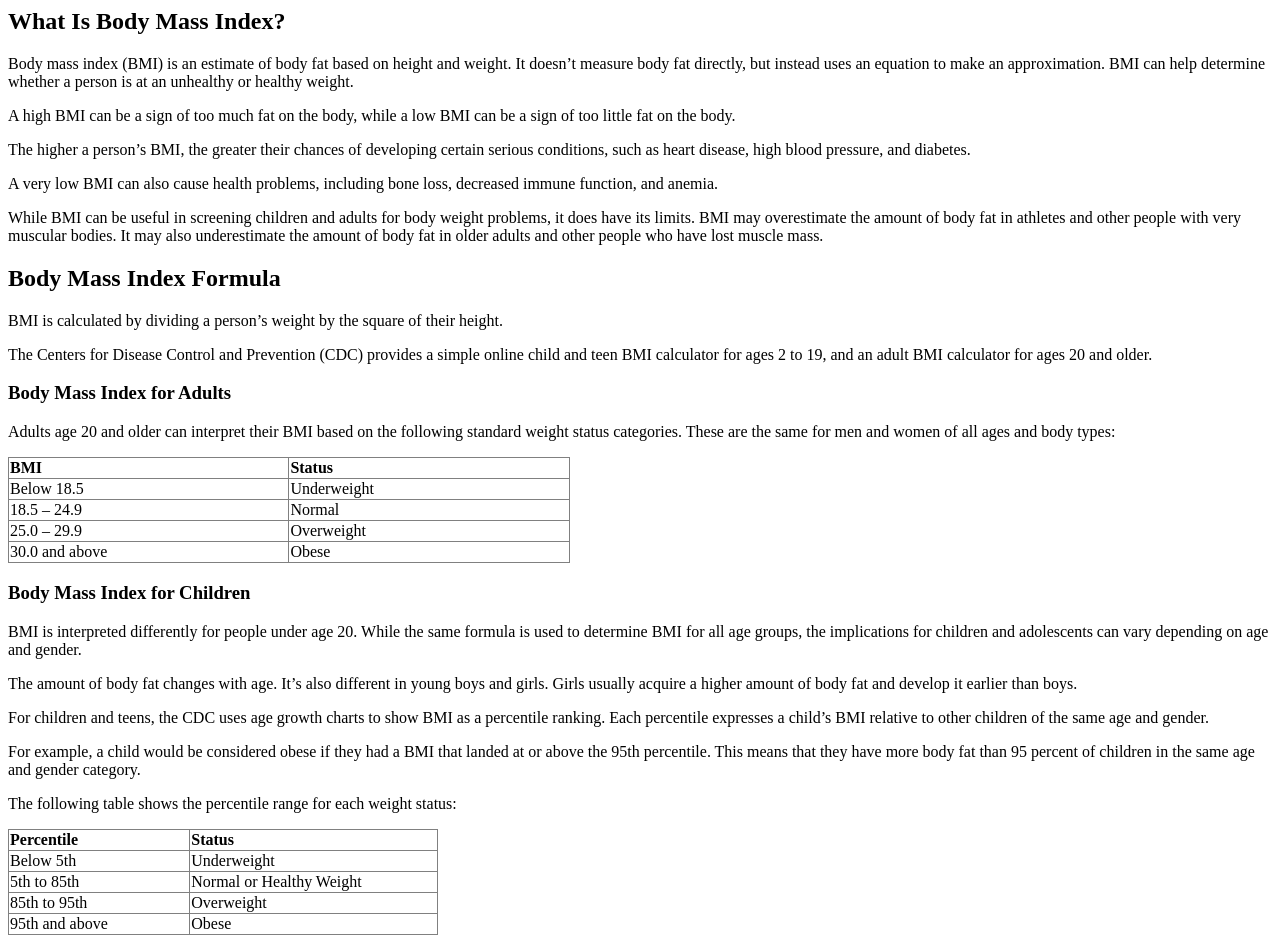
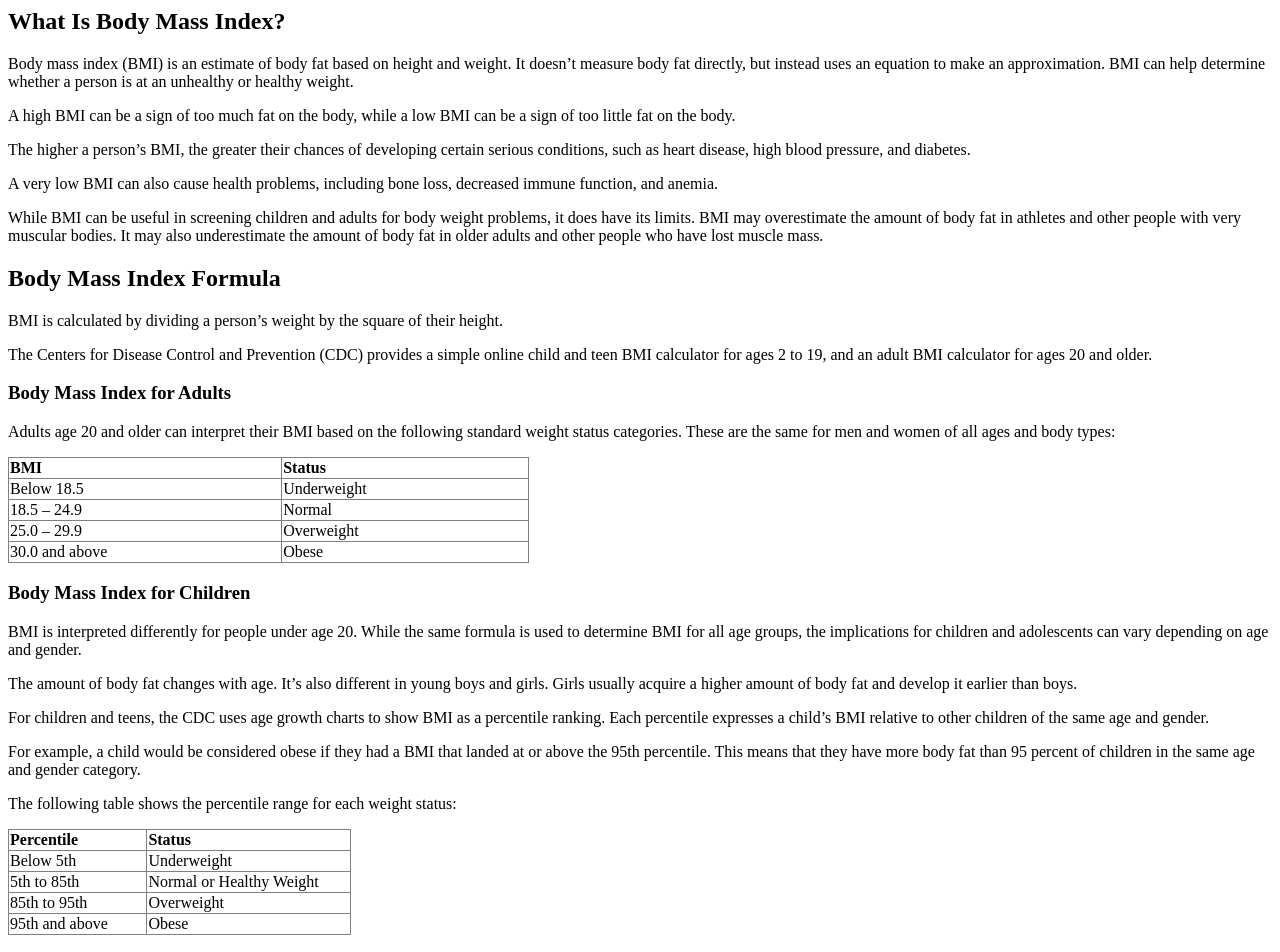
Before and after one commit to designerSJ/bmi_info, a plain HTML site: page index.html in a window 1280 px wide. Shown: the top 952 px of the page. Drawn offline with Linux system fonts and the light colour scheme.

Commit message:
Update index.html

```diff
--- a/index.html
+++ b/index.html
@@ -9,27 +9,27 @@
 <p>The Centers for Disease Control and Prevention (CDC) provides a simple online child and teen BMI calculator for ages 2 to 19, and an adult BMI calculator for ages 20 and older.</p>
 <h3>Body Mass Index for Adults</h3>
 <p>Adults age 20 and older can interpret their BMI based on the following standard weight status categories. These are the same for men and women of all ages and body types:</p>
-<table style="border-collapse: collapse; width: 44.4427%;" border="1">
+<table style="border-collapse: collapse; width: 41.2094%;" border="1">
 <tbody>
 <tr>
 <td style="width: 33.3333%;"><strong>BMI</strong></td>
-<td style="width: 33.3333%;"><strong>Status</strong></td>
+<td style="width: 30.0987%;"><strong>Status</strong></td>
 </tr>
 <tr>
 <td style="width: 33.3333%;">Below 18.5</td>
-<td style="width: 33.3333%;">Underweight</td>
+<td style="width: 30.0987%;">Underweight</td>
 </tr>
 <tr>
 <td style="width: 33.3333%;">18.5 &ndash; 24.9</td>
-<td style="width: 33.3333%;">Normal</td>
+<td style="width: 30.0987%;">Normal</td>
 </tr>
 <tr>
 <td style="width: 33.3333%;">25.0 &ndash; 29.9</td>
-<td style="width: 33.3333%;">Overweight</td>
+<td style="width: 30.0987%;">Overweight</td>
 </tr>
 <tr>
 <td style="width: 33.3333%;">30.0 and above</td>
-<td style="width: 33.3333%;">Obese</td>
+<td style="width: 30.0987%;">Obese</td>
 </tr>
 </tbody>
 </table>
@@ -39,27 +39,27 @@
 <p>For children and teens, the CDC uses age growth charts to show BMI as a percentile ranking. Each percentile expresses a child&rsquo;s BMI relative to other children of the same age and gender.</p>
 <p>For example, a child would be considered obese if they had a BMI that landed at or above the 95th percentile. This means that they have more body fat than 95 percent of children in the same age and gender category.</p>
 <p>The following table shows the percentile range for each weight status:</p>
-<table style="border-collapse: collapse; height: 90px; width: 430px;" border="1">
+<table style="border-collapse: collapse; height: 90px; width: 343px;" border="1">
 <tbody>
 <tr style="height: 18px;">
-<td style="width: 178.283px; height: 18px;"><strong>Percentile</strong></td>
-<td style="width: 244.717px; height: 18px;"><strong>Status</strong></td>
+<td style="width: 135.4px; height: 18px;"><strong>Percentile</strong></td>
+<td style="width: 200.6px; height: 18px;"><strong>Status</strong></td>
 </tr>
 <tr style="height: 18px;">
-<td style="width: 178.283px; height: 18px;">Below 5th</td>
-<td style="width: 244.717px; height: 18px;">Underweight</td>
+<td style="width: 135.4px; height: 18px;">Below 5th</td>
+<td style="width: 200.6px; height: 18px;">Underweight</td>
 </tr>
 <tr style="height: 18px;">
-<td style="width: 178.283px; height: 18px;">5th to 85th</td>
-<td style="width: 244.717px; height: 18px;">Normal or Healthy Weight</td>
+<td style="width: 135.4px; height: 18px;">5th to 85th</td>
+<td style="width: 200.6px; height: 18px;">Normal or Healthy Weight</td>
 </tr>
 <tr style="height: 18px;">
-<td style="width: 178.283px; height: 18px;">85th to 95th</td>
-<td style="width: 244.717px; height: 18px;">Overweight</td>
+<td style="width: 135.4px; height: 18px;">85th to 95th</td>
+<td style="width: 200.6px; height: 18px;">Overweight</td>
 </tr>
 <tr style="height: 18px;">
-<td style="width: 178.283px; height: 18px;">95th and above</td>
-<td style="width: 244.717px; height: 18px;">Obese</td>
+<td style="width: 135.4px; height: 18px;">95th and above</td>
+<td style="width: 200.6px; height: 18px;">Obese</td>
 </tr>
 </tbody>
 </table>
```
